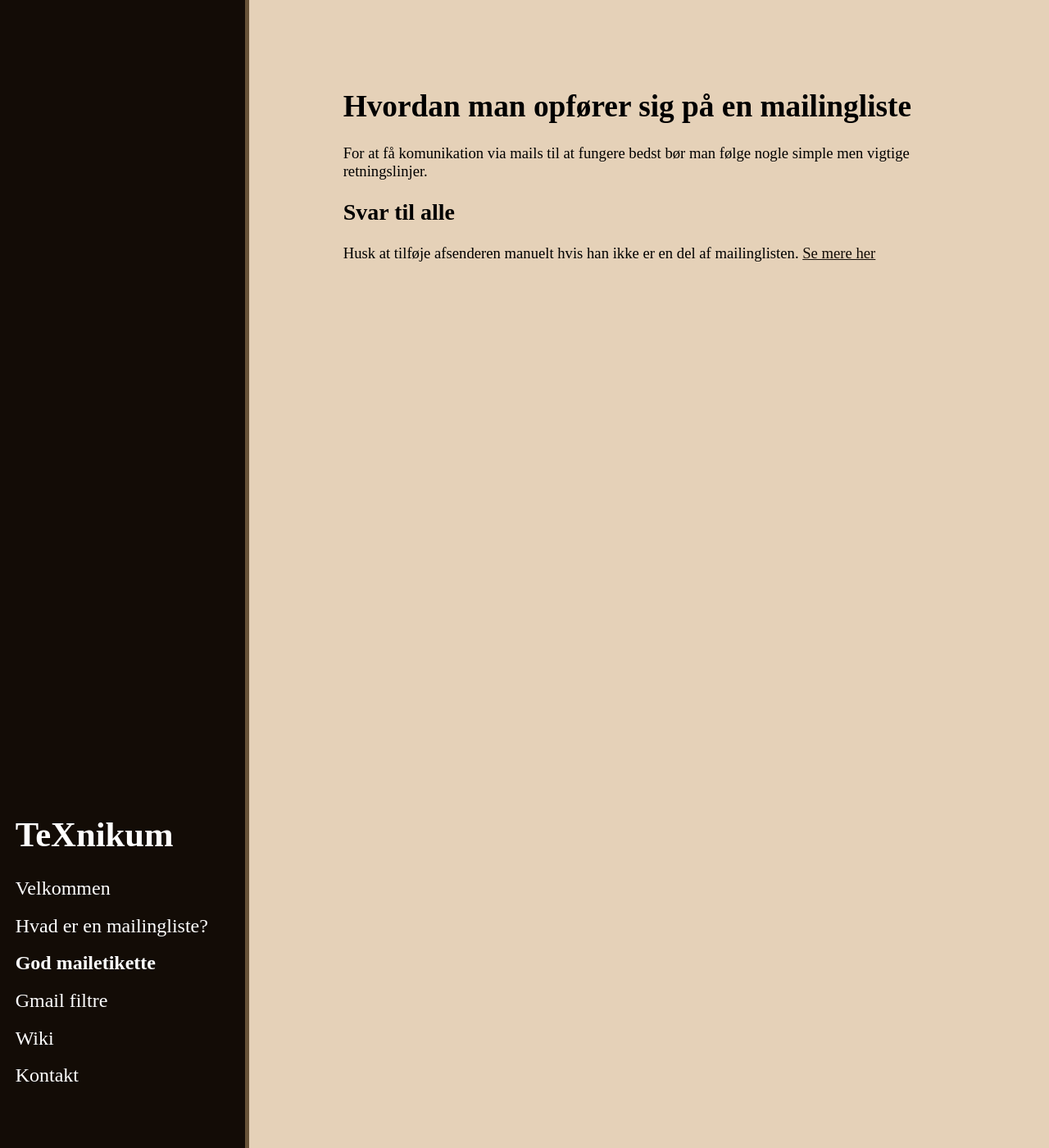
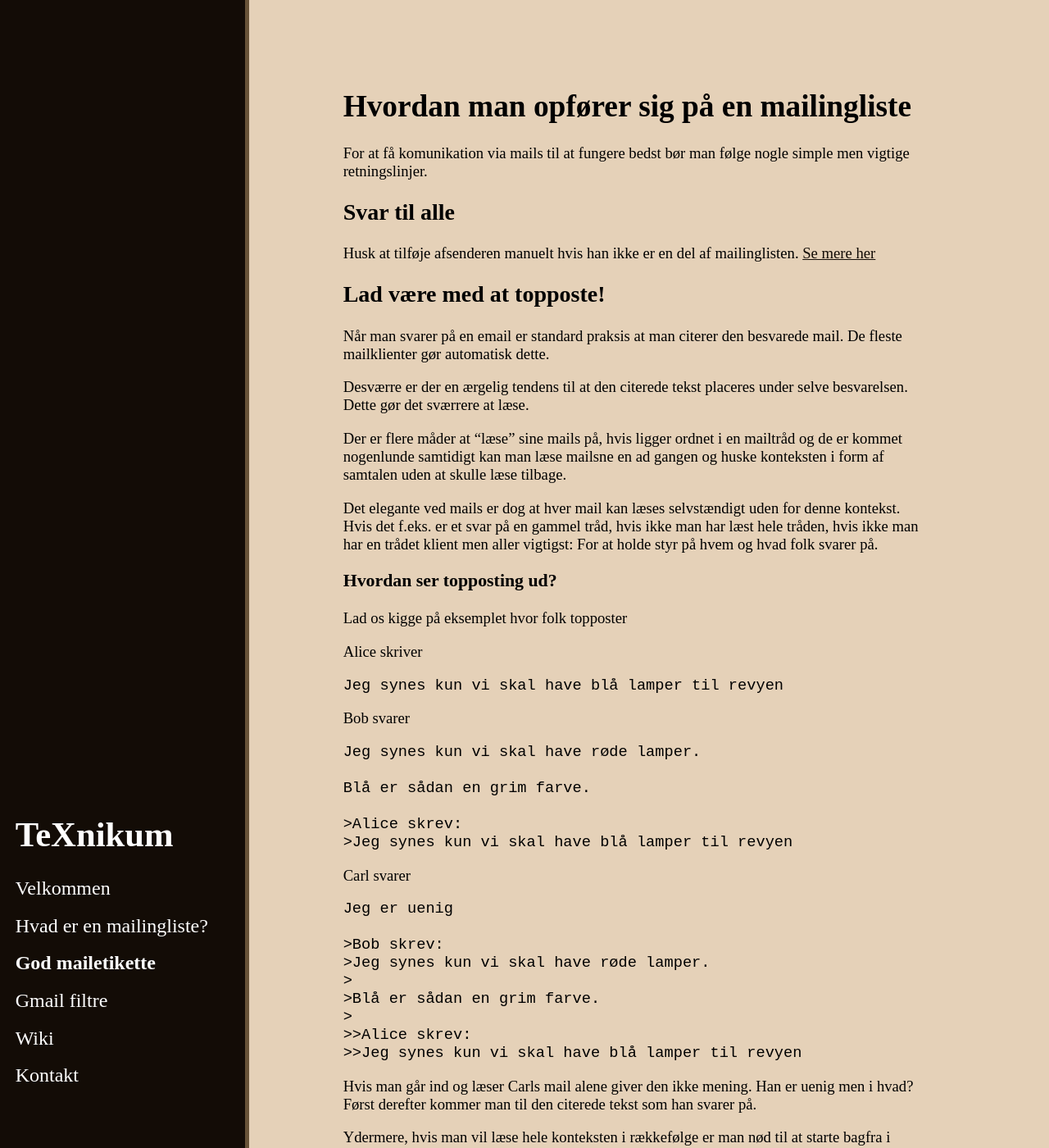
Before and after one commit to TeXnikum/TeXnikum.github.io, a Jekyll site: the page built from mailetikette.md, in a window 1280 px wide and 1400 px high. Shown: the whole window at 82% size. Built offline with Jekyll 4.4.1, drawn with Linux system fonts in a browser that asks for light colours; some of the changed text lies outside the part shown.

Commit message:
added mailetikette text

````diff
--- a/mailetikette.md
+++ b/mailetikette.md
@@ -10,3 +10,117 @@ For at få komunikation via mails til at fungere bedst bør man følge nogle sim
 ## Svar til alle
 Husk at tilføje afsenderen manuelt hvis han ikke er en del af mailinglisten.
 <a href="/mailinglister#svar_til_folk_udenfor_listen">Se mere her</a>
+
+## Lad være med at topposte!
+
+Når man svarer på en email er standard praksis at man citerer den besvarede mail. De fleste mailklienter gør automatisk dette.
+
+Desværre er der en ærgelig tendens til at den citerede tekst placeres under selve besvarelsen.
+Dette gør det sværrere at læse.
+
+Der er flere måder at "læse" sine mails på, hvis ligger ordnet i en mailtråd og de er kommet nogenlunde samtidigt kan man læse mailsne en ad gangen og huske konteksten i form af samtalen uden at skulle læse tilbage.
+
+Det elegante ved mails er dog at hver mail kan læses selvstændigt uden for denne kontekst. Hvis det f.eks. er et svar på en gammel tråd, hvis ikke man har læst hele tråden, hvis ikke man har en trådet klient men aller vigtigst:
+For at holde styr på hvem og hvad folk svarer på.
+
+### Hvordan ser topposting ud?
+Lad os kigge på eksemplet hvor folk topposter
+
+Alice skriver
+```
+Jeg synes kun vi skal have blå lamper til revyen
+```
+
+Bob svarer
+```
+Jeg synes kun vi skal have røde lamper.
+
+Blå er sådan en grim farve.
+
+>Alice skrev:
+>Jeg synes kun vi skal have blå lamper til revyen
+```
+
+Carl svarer
+
+```
+Jeg er uenig
+
+>Bob skrev:
+>Jeg synes kun vi skal have røde lamper.
+>
+>Blå er sådan en grim farve.
+>
+>>Alice skrev:
+>>Jeg synes kun vi skal have blå lamper til revyen
+```
+
+Hvis man går ind og læser Carls mail alene giver den ikke mening.
+Han er uenig men i hvad?
+Først derefter kommer man til den citerede tekst som han svarer på.
+
+Ydermere, hvis man vil læse hele konteksten i rækkefølge er man nød til at starte bagfra i mailen, bevæge sig op til den dybest citerede mail starter, læse denne, bevæge sig lidt længere op, læse nedad igen og såfremt.
+Det er ikke specielt elegant.
+
+# Bundposting
+Ovenstående samtale kunne istedet foregå således:
+
+Alice skriver
+```
+Jeg synes kun vi skal have blå lamper til revyen
+```
+
+Bob svarer
+```
+>Alice skrev:
+>Jeg synes kun vi skal have blå lamper til revyen
+
+Jeg synes kun vi skal have røde lamper.
+
+Blå er sådan en grim farve.
+```
+
+Carl svarer
+
+```
+>Bob skrev:
+>>Alice skrev:
+>>Jeg synes kun vi skal have blå lamper til revyen
+>Jeg synes kun vi skal have røde lamper.
+>
+>Blå er sådan en grim farve.
+>
+
+Jeg er uenig
+```
+
+Vi kan nu se at Carl svarer på en mail som Bob skrev som et svar til Alice.
+Ligeledes kan vi gå ind og læse Carls mail fra top til bund og forstå præcis hvad han svarede på.
+
+Mailen er dermed uafhængig af konteksten, men hvis vi godt kan huske hvad Alice og Bob skrev kan vi bare bladre forbi dette.
+
+Mange mailklienter folder automatisk citatet sammen.
+
+
+## Hvordan skriver man en *ikke*toppost
+
+Det kommer selvfølgelig and på din mailklient.
+
+Nogle mailklienter laver svarfeltet som et stort tekstfelt hvori den citerede tekst allerede er indsat.
+Du skal så blot bladre cursoren ned under denne tekst og skrive her
+
+### Gmail
+Hvis du bruger Gmail har Google indsat yderligere forhindringer ind for at gemme den citerede tekst af vejen.
+
+Først trykker du **Reply** til den mail du vil svare på.
+
+Nu kommer det sædvanlige svarfelt op.
+Men nede i venstre hjørne findes en grå firkant med 3 prikker.
+
+<img src="show-citation.png" class="img">
+
+Trykker man på denne firkant kommer den citerede tekst op.
+
+<img src="reply-field.png" class="img">
+
+Man kan nu rykke cursoren ned under den citerede tekst og begynde at skrive sit svar.
````
Also changed, not shown: images/reply-field.png (added), images/show-citation.png (added).
